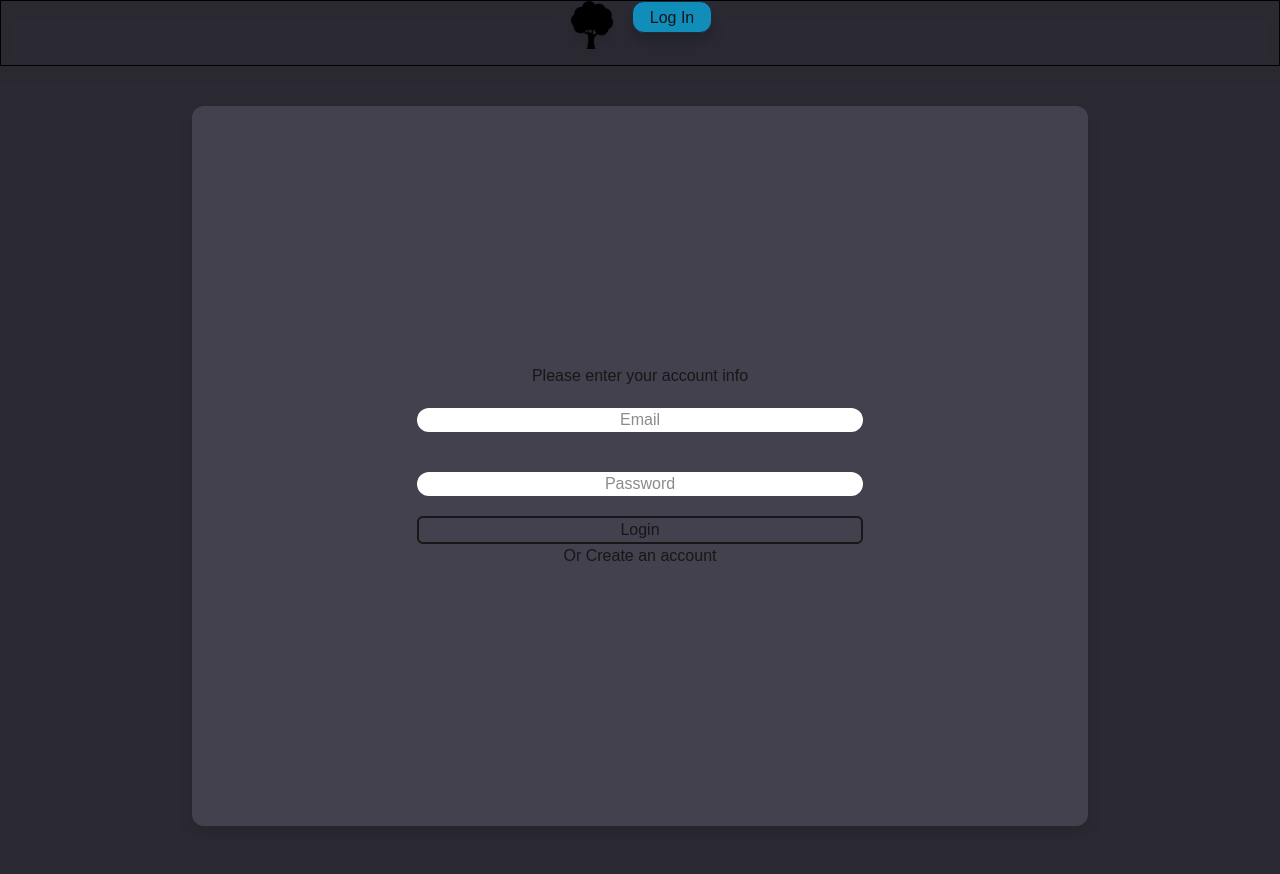
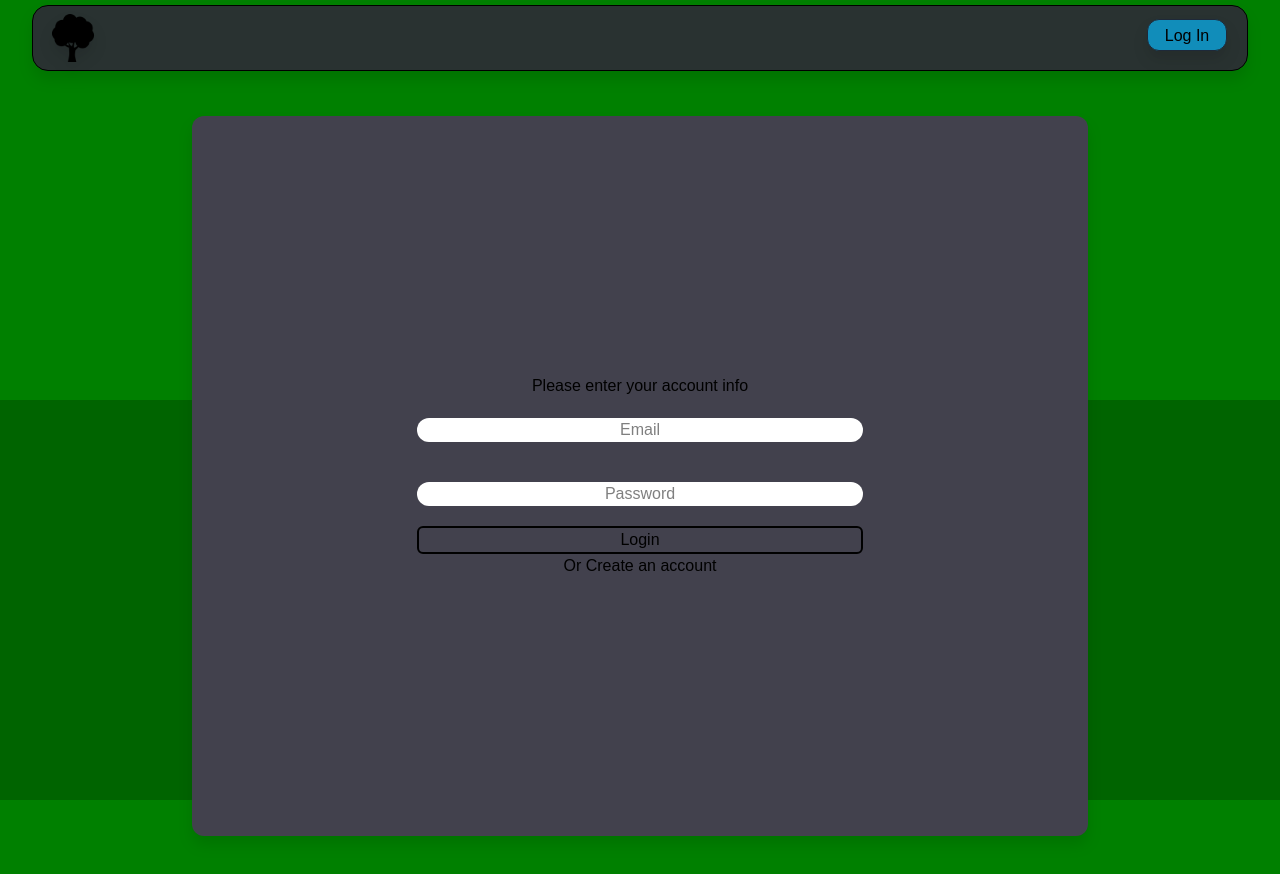
Before and after one commit to FraserWPKent/Ecosystem-Info-Project, a Next.js app: page /login in a window 1280 px wide. Built offline with nearby package versions, Linux system fonts and the light colour scheme.

Commit message:
Added More indepth Login And the like

```diff
--- a/app/globals.css
+++ b/app/globals.css
@@ -1,30 +1,32 @@
 @import "tailwindcss";
 
-:root {
+/* :root {
   --background: #2B2A33;
   --foreground: #171717;
-}
+} */
 
-@theme inline {
+/* @theme inline {
   --color-background: var(--background);
-  /* --color-foreground: var(--foreground); */
+  --color-foreground: var(--foreground);
   --font-sans: var(--font-geist-sans);
   --font-mono: var(--font-geist-mono);
-}
-@theme background{
+} */
+/* @theme background{
    --background: #2B2A33;
 
-}
+} */
 
-@media (prefers-color-scheme: dark) {
+/* @media (prefers-color-scheme: dark) {
   :root {
     --background: #2B2A33;
-    /* --foreground: #ededed; */
+    --foreground: #ededed;
   }
-}
+} */
 
 body {
-  background: var(--background);
-  color: var(--foreground);
+  /* background: var(--background); */
+  /* background: url(/dashboard_splash.jpg); */
+  background: linear-gradient(to bottom, green 0 50%, darkgreen 50% 100%);
+  /* color: var(--foreground); */
   font-family: Arial, Helvetica, sans-serif;
 }
--- a/app/lib/database.ts
+++ b/app/lib/database.ts
@@ -14,11 +14,18 @@ export async function addNewUser(formData: FormData){
 
     bcrypt.genSalt(saltRounds, function(err: Error | null, salt: string) {
     bcrypt.hash(password, salt, async function(err: Error | null, hash: string) {
-             await sql.query(`INSERT INTO userdata (username , password, savedecosystems, savedspecies) VALUES ($1, $2, $3, $4)`
-                , [email, hash, [], []]);
-        });
+            try{
+                await sql.query(`INSERT INTO userdata (username , password, savedecosystems, savedspecies) VALUES ($1, $2, $3, $4)`
+                    , [email, hash, [], []]);
+            } catch(err){
+                console.log(err);
+                return;
+            }
+            });
     });
 }
+
+
 export async function checkPassword(formData: FormData){
     const sql = neon(`${process.env.DATABASE_URL}`);
     const email = String(formData.get('email'));
@@ -28,15 +35,20 @@ export async function checkPassword(formData: FormData){
     const saltRounds = 10;
 
     const hash = await sql.query(`SELECT password FROM userdata WHERE username = $1`, [email]);
+    if(hash.length === 0){
+        throw new Error("Incorrect Email");
+        return;
+    }
     console.log(password);
     console.log(hash[0].password);
 
     bcrypt.compare(password, hash[0].password, function(err : Error | null, result: boolean) {
         if(result){
             console.log("Password Correct");
+            return;
         }
         else{
-            console.log("Password Incorrect");
+            throw new Error("Password Inccorect");
         }
     });
 }
--- a/app/login/page.tsx
+++ b/app/login/page.tsx
@@ -1,11 +1,11 @@
 import LoginBox from "../ui/login/login_box";
-import HeaderIcon from "../ui/shared/header_icon";
+import Header from "../ui/shared/header";
 export default function Page(){
     return(
         <>
             <div>
                 <main className="flex flex-col flex-1 content-center text-center items-center justify-center">
-                    <HeaderIcon/>
+                    <Header/>
                     <LoginBox message={"Login"}/>
                </main>
             </div>
--- a/app/signup/page.tsx
+++ b/app/signup/page.tsx
@@ -1,11 +1,11 @@
-import HeaderIcon from "../ui/shared/header_icon";
+import Header from "../ui/shared/header";
 import SignupBox from "../ui/signup/signup_box";
 export default function Page(){
     return(
             <>
                 <div>
                     <main className="flex flex-col flex-1 content-center text-center items-center justify-center">
-                        <HeaderIcon/>
+                        <Header/>
                         <SignupBox message={"Create Account"}/>
                    </main>
                 </div>
--- a/app/ui/homepage/input-field.tsx
+++ b/app/ui/homepage/input-field.tsx
@@ -5,25 +5,28 @@ import {InfoBox} from "./info-output";
 import OutputBlockSkeleton from "../skeletons/output-skeleton";
 import TypeSwitch from "./type-switch";
 export default function InputField(){
-    const [outputVisible, setOutputVisible] = useState(0);
+    const [outputVisible, setOutputVisible] = useState(false);
     const [targetSpecies, setTargetSpecies] = useState(false);
     const [outputElement, setOutputElement] = useState(<p></p> as React.ReactNode);
 
     async function inputHandler(val: FormData){
         const message = String(val.get("message"));
-        if(message.length == 0){
-            setOutputVisible(0);
+        if(message.length === 0){
+            setOutputVisible(false);
         }
         else{
             setOutputElement(<OutputBlockSkeleton/>);
-            setOutputVisible(1);
+            setOutputVisible(true);
             const outputBox = await InfoBox(message);
             setOutputElement(outputBox);
+
+
         }
     }
     return(
         <>
-            <div className={` pb-[5vh] w-[66vw] drop-shadow-lg text-center  ${outputVisible > 0 ? 'pt-[5vh]' : 'pt-[30vh]'}`}>
+        {/* <div className = {` p-[5vh] w-[88vw] h-fit flex flex-col flex-2 align-center content-center bg-black drop-shadow-lg text-center  ${outputVisible ? 'mt-[5vh]' : 'mt-[30vh]'}`}> */}
+            <div className={` pb-[5vh] w-[66vw] drop-shadow-lg text-center  ${outputVisible ? 'pt-[5vh]' : 'pt-[30vh]'}`}>
                 {/* ${outputVisible > 0 ? 'hidden' : 'block'} */}
                 <h1 className={`sx: hidden md:block text-4xl text-white  font-semibold leading-10 tracking-tight justify-center items-center bg-[#42414d] p-4 rounded-lg `}>
                     Ecosystem Informative Search
@@ -32,7 +35,7 @@ export default function InputField(){
                     Eco Info
                 </h1>
             </div>
-            <div className={`flex flex-col md:grid lg:grid-cols-[80%_20%] md:grid-cols-[70%_30%] md:grid-flow-col md:gap-3 w-[75vw] items-center text-center items-center xs:text-left ${outputVisible > 0 ? 'pb-[5vh]' : 'pb-[35vh]'}`}>
+            <div className={`flex flex-col md:grid lg:grid-cols-[80%_20%] md:grid-cols-[70%_30%] md:grid-flow-col md:gap-3 w-[75vw] items-center text-center items-center xs:text-left ${outputVisible ? 'pb-[5vh]' : 'pb-[35vh]'}`}>
                 <Form action={inputHandler} className="float-left">
                     {/* ${outputVisible > 0 ? 'hidden' : 'block'} */}
                     <input name = "message" className={`w-[75vw] md:w-[100%] lg:w-[100%] rounded-md border border-[#A3BAC3] py-[7px] justify:center text-center items-center text-lg outline-2 placeholder:text-gray-500 text-center bg-white text-black drop-shadow-xl`}
@@ -43,9 +46,11 @@ export default function InputField(){
                     <TypeSwitch targetSpecies={targetSpecies} setTargetSpecies={setTargetSpecies}/>
                 </div>
             </div>
-            <div>
+        {/* </div> */}
+            <div className={`${outputVisible ? 'h-auto' : 'h-0'}`}>
                 <Suspense fallback={<p>Loading</p>}>
-                    <div className = {`${outputVisible > 0 ? 'block' : 'hidden'}`}>
+                {/* TODO: FIGURE OUT WHY THIS ISINT ACTUALY ANIMATING */}
+                    <div className = {`${outputVisible ? 'animate-fadeIn' : 'opacity-0'}`}>
                         {outputElement}
                     </div>
                 </Suspense>
--- a/app/ui/homepage/login-button.tsx
+++ /dev/null
@@ -1,10 +0,0 @@
-'use client';
-import Link from "next/link";
-export default function LogInButton(){
-    return (
-        <>
-            <Link className="rounded-xl bg-[#118dba] w-[5rem] h-[2rem] px-4 py-1 border-1 border-gray-800 drop-shadow-xl"
-            href="/login"> Log In </Link>
-        </>
-    );
-}
--- a/app/ui/shared/header_icon.tsx
+++ b/app/ui/shared/header.tsx
@@ -1,19 +1,21 @@
 import Image from "next/image";
 import Link from "next/link";
-import LogInButton from "../homepage/login-button";
-export default function HeaderIcon(){
+import LogInButton from "./login-button";
+export default function Header(){
     return(
         <>
-            <div className="flex flex-row flex-[90%_10%] justify-center content-center w-[100vw] drop-shadow-xl border border-black border-1">
+        {/* grid grid-cols-[95%_5%] justify-items-center*/}
+            <div className="flex flex-col flex-2 justify-left align-center bg-[#2d2d35ed] w-[95vw] h-fit drop-shadow-xl border border-black border-1 py-[5px] rounded-2xl m-[5px]">
                 <Link href="../">
                     <Image
-                                className="rounded-md w-[3rem] h-[3rem] float-left mr-4 mb-4 h-auto"
+                                className="rounded-md w-[3rem] h-auto drop-shadow-xl flex-1 mx-[1rem] my-[3px]"
                                 src={"/Icons/tree-silhouette.png"}
                                 alt={"A small tree icon that can be clicked to redirect to the main page"}
                                 width={1}
                                 height={1}
                                 priority
                                 />
+                    {/* <h1 className="floatRight">EcoSearch</h1> */}
                 </Link>
                 <LogInButton/>
 
--- /dev/null
+++ b/app/ui/shared/login-button.tsx
@@ -0,0 +1,11 @@
+'use client';
+import Link from "next/link";
+export default function LogInButton(){
+    return (
+        <>
+            <Link className="absolute right-5 rounded-xl bg-[#118dba] w-[5rem] h-[2rem] py-1 my-2 border-1 border-gray-800 drop-shadow-xl text-align-center text-center
+                active:bg-red"
+            href="/login"> Log In </Link>
+        </>
+    );
+}
--- a/app/ui/shared/user_input_box.tsx
+++ b/app/ui/shared/user_input_box.tsx
@@ -6,13 +6,20 @@ interface Props{
     message:string;
 };
 export default function UserInputBox({message}:Props){
+    function setupDataBaseQuery(formData: FormData){
+        try{
+            if(message==="Login"){
+                checkPassword(formData);
+            }
+            else{
+                addNewUser(formData);
+            }
+
+        } catch(err){
+
+        }
+    }
     let func;
-    if(message==="Login"){
-        func = checkPassword;
-    }
-    else{
-        func = addNewUser;
-    }
     return(
         <>
             <div>
@@ -20,7 +27,7 @@ export default function UserInputBox({message}:Props){
                     {/* <Form action = {infoHandler}>
 
                     </Form> */}
-                <Form action = {func} className="flex flex-col flex-1 justify-center content-center item-center">
+                <Form action = {setupDataBaseQuery} className="flex flex-col flex-1 justify-center content-center item-center">
                     <div className = "flex-col content-center justify-center item-center">
                         <input type="email" name = "email" className="bg-white block m-5 min-w-[50%] mx-[25%] text-center rounded-xl" placeholder="Email"></input>
                     </div>
```
Also changed, not shown: app/page.tsx (+11 -70 lines), tailwind.config.ts (added, +35 -0 lines), Referenece design Mockup.png (added).
